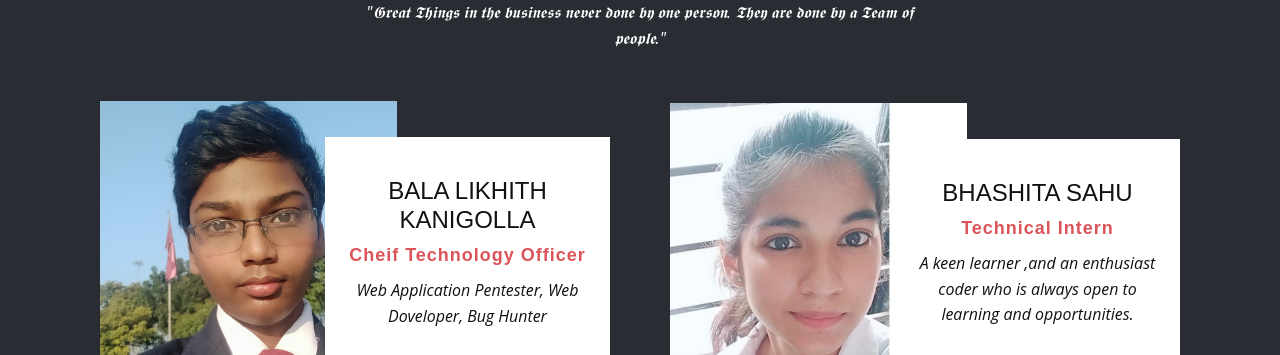
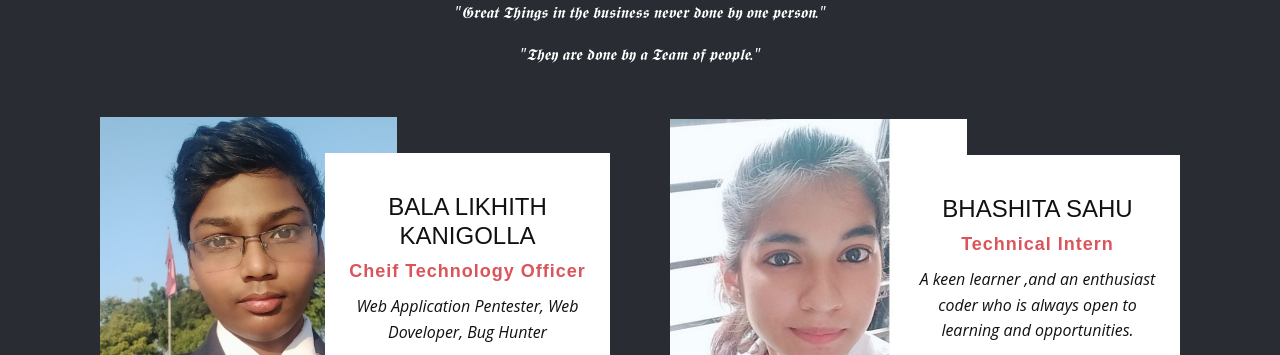
Before and after one commit to Ananth-Agri-Services/aas-portfolio, a plain HTML site: page team/team.html in a window 1280 px wide. Shown: the part 142-497 px from the top of the page. Drawn offline with Linux system fonts and the light colour scheme; files whose address does not match are found by name.

Commit message:
Update team.html

```diff
--- a/team/team.html
+++ b/team/team.html
@@ -15,8 +15,9 @@
 
     <section class="u-align-center u-clearfix u-palette-5-dark-3 u-section-2" id="carousel_bd70">
       <div class="u-clearfix u-sheet u-valign-middle-lg u-valign-middle-sm u-valign-middle-xl u-valign-middle-xs u-sheet-1">
-        <h1 class="u-custom-font u-font-oswald u-text u-text-1">Our Creative Team</h1>
-        <p class="u-text u-text-2">"𝕲𝖗𝖊𝖆𝖙 𝕿𝖍𝖎𝖓𝖌𝖘 𝖎𝖓 𝖙𝖍𝖊 𝖇𝖚𝖘𝖎𝖓𝖊𝖘𝖘 𝖓𝖊𝖛𝖊𝖗 𝖉𝖔𝖓𝖊 𝖇𝖞 𝖔𝖓𝖊 𝖕𝖊𝖗𝖘𝖔𝖓. 𝕿𝖍𝖊𝖞 𝖆𝖗𝖊 𝖉𝖔𝖓𝖊 𝖇𝖞 𝖆 𝕿𝖊𝖆𝖒 𝖔𝖋 𝖕𝖊𝖔𝖕𝖑𝖊."</p>
+        <h2 class="u-custom-font u-font-oswald u-text u-text-1">Our Creative Team</h2>
+        <p class="u-text u-text-2">"𝕲𝖗𝖊𝖆𝖙 𝕿𝖍𝖎𝖓𝖌𝖘 𝖎𝖓 𝖙𝖍𝖊 𝖇𝖚𝖘𝖎𝖓𝖊𝖘𝖘 𝖓𝖊𝖛𝖊𝖗 𝖉𝖔𝖓𝖊 𝖇𝖞 𝖔𝖓𝖊 𝖕𝖊𝖗𝖘𝖔𝖓."</p>
+        <p class="u-text u-text-2">"𝕿𝖍𝖊𝖞 𝖆𝖗𝖊 𝖉𝖔𝖓𝖊 𝖇𝖞 𝖆 𝕿𝖊𝖆𝖒 𝖔𝖋 𝖕𝖊𝖔𝖕𝖑𝖊."</p>
         <div class="u-expanded-width-xl u-expanded-width-xs u-list u-repeater u-list-1">
           <div class="u-container-style u-list-item u-repeater-item">
             <div class="u-container-layout u-similar-container u-valign-middle-lg u-valign-middle-md u-valign-middle-xl u-container-layout-1">
```
